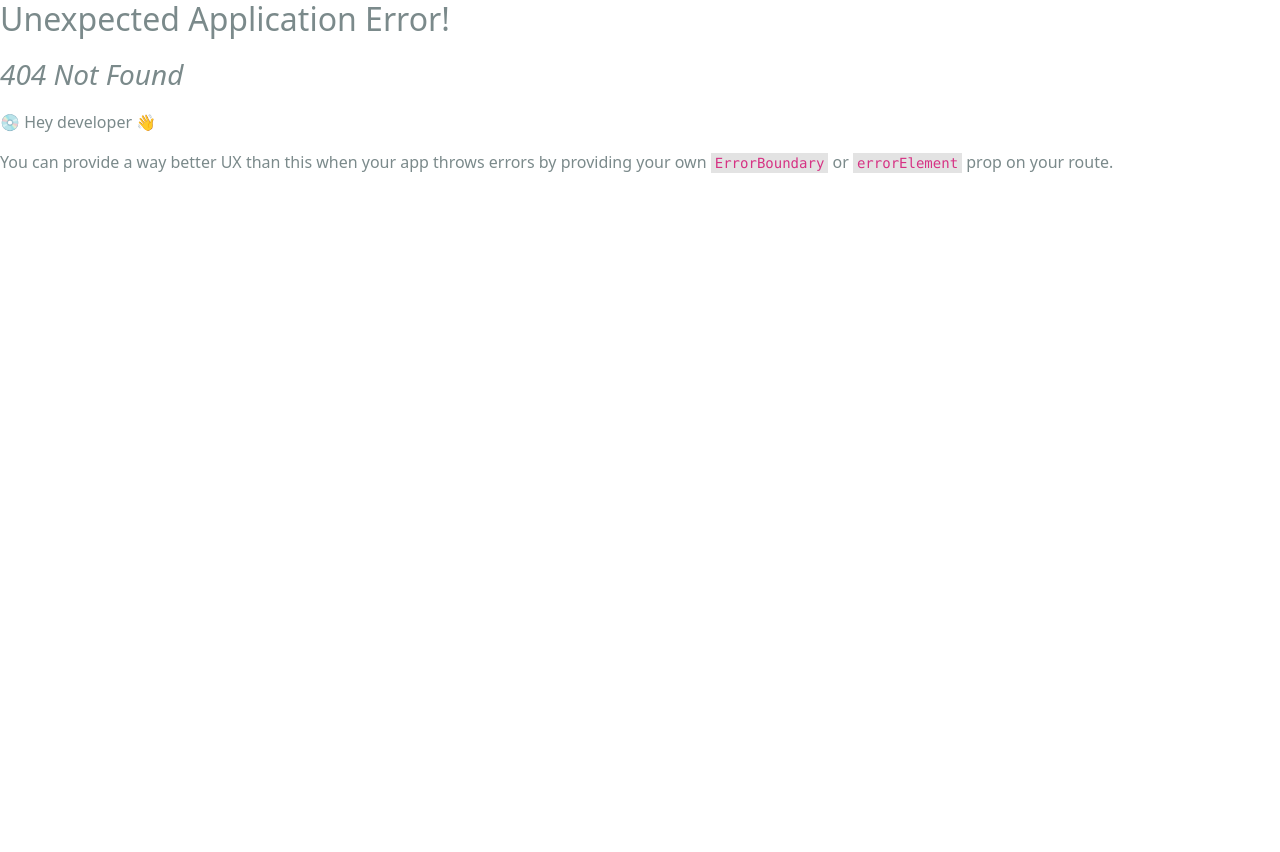
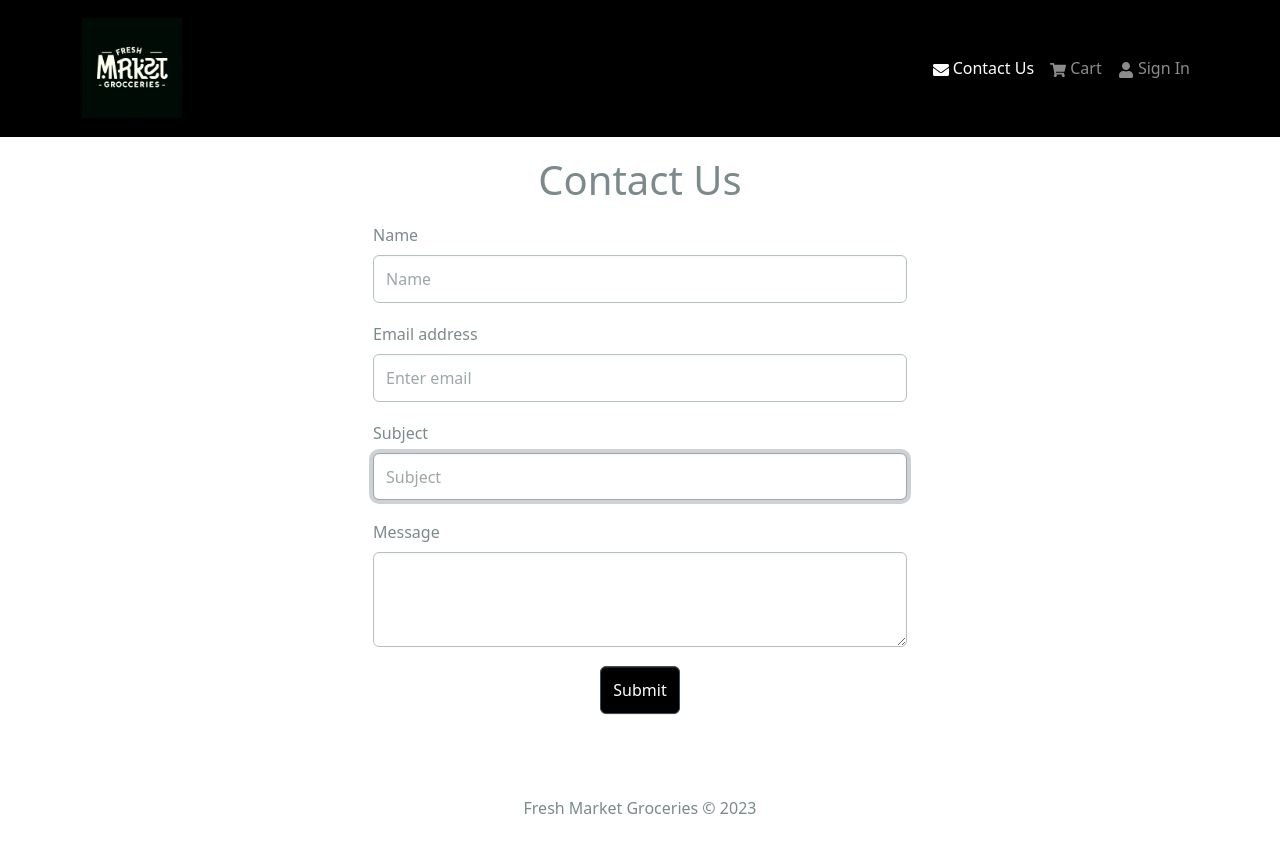
Before and after one commit to AmbitiousSam/Ecom_Store, a React (Create React App) app in the folder frontend/: page /contact in a window 1280 px wide. Before the commit this address had no page. Shown: the top 852 px of the page. Before the commit the page ends 800 px from the top, so only its background shows below. Built offline with nearby package versions, Linux system fonts and the light colour scheme.

Commit message:
contact page and profile page edits

```diff
--- a/frontend/src/components/Header.jsx
+++ b/frontend/src/components/Header.jsx
@@ -1,5 +1,10 @@
 import { Navbar, Nav, Container, NavDropdown, Badge } from "react-bootstrap";
-import { FaShoppingCart, FaUser } from "react-icons/fa";
+import {
+  FaShoppingCart,
+  FaUser,
+  FaRegListAlt,
+  FaEnvelope,
+} from "react-icons/fa";
 import { LinkContainer } from "react-router-bootstrap";
 import { useSelector, useDispatch } from "react-redux";
 import { useNavigate } from "react-router-dom";
@@ -26,6 +31,11 @@ const Header = () => {
     }
   };
 
+  const navLinkStyle = {
+    margin: "0 10px", // Adjust the horizontal margin as needed
+    padding: "0 5px", // Adjust the padding as needed
+  };
+
   return (
     <header>
       <Navbar
@@ -43,7 +53,7 @@ const Header = () => {
                 alt="ProShop"
                 className="bg-blend-lighten"
                 style={{
-                  maxWidth: "120px", // Sets the maximum width of the logo
+                  maxWidth: "100px", // Sets the maximum width of the logo
                   height: "auto", // Scales the height automatically to maintain the aspect ratio
                   display: "block", // Ensures the image does not inline with text
                   marginLeft: "auto", // Centers the logo by using with marginRight
@@ -55,6 +65,14 @@ const Header = () => {
           <Navbar.Toggle aria-controls="basic-navbar-nav" />
           <Navbar.Collapse id="basic-navbar-nav">
             <Nav className="ms-auto">
+              {/* Contact Us Link with Icon */}
+              <LinkContainer to="/contact">
+                <Nav.Link style={navLinkStyle}>
+                  <FaEnvelope /> Contact Us
+                </Nav.Link>
+              </LinkContainer>
+
+              {/* Cart Icon */}
               <LinkContainer to="/cart">
                 <Nav.Link>
                   <FaShoppingCart /> Cart
@@ -65,24 +83,33 @@ const Header = () => {
                   )}
                 </Nav.Link>
               </LinkContainer>
-              {userInfo ? (
-                <>
+
+              {/* Orders Icon */}
+              {/* {userInfo && (
                 <LinkContainer to="/myorders">
-                    <Nav.Link>My Orders</Nav.Link>
-                  </LinkContainer>
-                  <Nav.Link onClick={logoutHandler}> Logout</Nav.Link>
-                </>
-              ) : (
-                <LinkContainer to="/login">
                   <Nav.Link>
-                    <FaUser /> Sign In
+                    <FaRegListAlt /> My Orders
                   </Nav.Link>
                 </LinkContainer>
-              )}
+              )} */}
+
+              {/* Profile Dropdown */}
+              {userInfo ? (
+                <NavDropdown title={<FaUser />} id="user-menu">
+                  <LinkContainer to="/profile">
+                    <NavDropdown.Item>Profile</NavDropdown.Item>
+                  </LinkContainer>
+                  <LinkContainer to="/myorders">
+                    <NavDropdown.Item>My Orders</NavDropdown.Item>
+                  </LinkContainer>
+                  <NavDropdown.Item onClick={logoutHandler}>
+                    Logout
+                  </NavDropdown.Item>
 
                   {/* Admin Links */}
-              {userInfo && userInfo.isAdmin && (
-                <NavDropdown title="Dashboard" id="adminmenu">
+                  {userInfo.isAdmin && (
+                    <>
+                      <NavDropdown.Divider />
                       <LinkContainer to="/admin/productlist">
                         <NavDropdown.Item>Groceries</NavDropdown.Item>
                       </LinkContainer>
@@ -92,7 +119,15 @@ const Header = () => {
                       <LinkContainer to="/admin/userlist">
                         <NavDropdown.Item>Users</NavDropdown.Item>
                       </LinkContainer>
+                    </>
+                  )}
                 </NavDropdown>
+              ) : (
+                <LinkContainer to="/login">
+                  <Nav.Link>
+                    <FaUser /> Sign In
+                  </Nav.Link>
+                </LinkContainer>
               )}
             </Nav>
           </Navbar.Collapse>
--- a/frontend/src/components/Hero.jsx
+++ b/frontend/src/components/Hero.jsx
@@ -14,7 +14,7 @@ const Hero = () => {
         <Row className="align-items-center">
           <Col md={6} className="my-3">
             <div className="hero-content text-center">
-              <h1>Welcome to Our Store.</h1>
+              <h1>Welcome to Fresh Grocery Story.</h1>
               <p>
                 Discover the latest trends and find the perfect products for
                 you.
--- a/frontend/src/index.js
+++ b/frontend/src/index.js
@@ -26,8 +26,10 @@ import ProfileScreen from "./screens/ProfileScreen";
 import OrderListScreen from "./screens/admin/OrderListScreen";
 import ProductListScreen from "./screens/admin/ProductListScreen";
 import ProductEditScreen from "./screens/admin/ProductEditScreen";
+import UserProfileScreen from "./screens/UserProfileScreen";
 import UserListScreen from "./screens/admin/UserListScreen";
 import UserEditScreen from "./screens/admin/UserEditScreen";
+import ContactUsScreen from "./screens/ContactUsScreen";
 import store from "./store";
 import { Provider } from "react-redux";
 import { PayPalScriptProvider } from "@paypal/react-paypal-js";
@@ -47,12 +49,15 @@ const router = createBrowserRouter(
       <Route path="/cart" element={<CartScreen />} />
       <Route path="/login" element={<LoginScreen />} />
       <Route path="/register" element={<RegisterScreen />} />
+      <Route path="/contact" element={<ContactUsScreen />} />
+
       {/* Registered users */}
       <Route path="" element={<PrivateRoute />}>
         <Route path="/shipping" element={<ShippingScreen />} />
         <Route path="/placeorder" element={<PlaceOrderScreen />} />
         <Route path="/order/:id" element={<OrderScreen />} />
         <Route path="/myorders" element={<ProfileScreen />} />
+        <Route path="/profile" element={<UserProfileScreen />} />
       </Route>
       {/* Admin users */}
       <Route path="" element={<AdminRoute />}>
--- /dev/null
+++ b/frontend/src/screens/ContactUsScreen.jsx
@@ -0,0 +1,42 @@
+import React from "react";
+import { Form, Button } from "react-bootstrap";
+import FormContainer from "../components/FormContainer";
+
+const ContactUsScreen = () => {
+  return (
+    <>
+      <FormContainer>
+        <h1 className="text-center">Contact Us</h1>
+        <Form>
+          <Form.Group className="mb-3" controlId="contactform.ControlInput1">
+            <Form.Label>Name</Form.Label>
+            <Form.Control type="text" placeholder="Name" autoFocus />
+          </Form.Group>
+          <Form.Group className="mb-3" controlId="contactform.ControlInput2">
+            <Form.Label>Email address</Form.Label>
+            <Form.Control type="email" placeholder="Enter email" autoFocus />
+          </Form.Group>
+          <Form.Group className="mb-3" controlId="contactform.ControlInput3">
+            <Form.Label>Subject</Form.Label>
+            <Form.Control type="text" placeholder="Subject" autoFocus />
+          </Form.Group>
+          <Form.Group className="mb-3" controlId="contactform.ControlTextarea1">
+            <Form.Label>Message</Form.Label>
+            <Form.Control as="textarea" rows={3} />
+          </Form.Group>
+          <div className="text-center">
+            <Button
+              className="content-center btn-bg"
+              variant="primary"
+              type="submit"
+            >
+              Submit
+            </Button>
+          </div>
+        </Form>
+      </FormContainer>
+    </>
+  );
+};
+
+export default ContactUsScreen;
--- /dev/null
+++ b/frontend/src/screens/UserProfileScreen.jsx
@@ -0,0 +1,95 @@
+import React, { useState, useEffect } from 'react';
+import { useSelector } from 'react-redux';
+import { useNavigate } from 'react-router-dom';
+import { Form, Button, Row, Col, Alert, Modal } from 'react-bootstrap';
+import { useGetUserDetailsQuery, useProfileMutation } from '../slices/usersApiSlice';
+import { toast } from 'react-toastify';
+import Loader from '../components/Loader';
+import Message from '../components/Message';
+
+const UserProfileScreen = () => {
+  // State for form fields and modal
+  const [show, setShow] = useState(false);
+  const [name, setName] = useState('');
+  const [email, setEmail] = useState('');
+  const [password, setPassword] = useState('');
+  const [confirmPassword, setConfirmPassword] = useState('');
+
+  const navigate = useNavigate();
+  const { userInfo } = useSelector((state) => state.auth);
+
+  // Fetch the user's details
+  const { data: userDetails, isError, isLoading, error, refetch } = useGetUserDetailsQuery(userInfo?.id, {
+    skip: !userInfo?.id,
+  });
+
+  // Mutation for updating user details
+  const [updateProfile, { isSuccess, isError: isUpdateError, error: updateError }] = useProfileMutation();
+
+  useEffect(() => {
+    if (!userInfo) {
+      navigate('/login');
+    } else if (userDetails) {
+      setName(userDetails.name);
+      setEmail(userDetails.email);
+    }
+  }, [userInfo, userDetails, navigate]);
+
+  const handleClose = () => setShow(false);
+  const handleShow = () => setShow(true);
+
+  const submitHandler = async (e) => {
+    e.preventDefault();
+    if (password !== confirmPassword) {
+      toast.error('Passwords do not match');
+      return;
+    }
+    try {
+      await updateProfile({ id: userInfo.id, name, email, password }).unwrap();
+      toast.success('Profile Updated Successfully!');
+      handleClose();
+      refetch();
+    } catch (err) {
+      toast.error(updateError?.data?.message || 'Could not update profile.');
+    }
+  };
+
+  // Check if loading or error states are present
+  if (isLoading) return <Loader />;
+  if (isError) return <Message variant="danger">{error?.data?.message || error.message}</Message>;
+
+  return (
+    <>
+      <Row>
+        <Col md={9}>
+          <h2>User Profile</h2>
+          <p><strong>Name:</strong> {userDetails?.name}</p>
+          <p><strong>Email:</strong> {userDetails?.email}</p>
+          <Button variant="primary" onClick={handleShow}>Edit Profile</Button>
+        </Col>
+      </Row>
+
+      {/* Modal for editing user details */}
+      <Modal show={show} onHide={handleClose}>
+        <Modal.Header closeButton>
+          <Modal.Title>Edit Profile</Modal.Title>
+        </Modal.Header>
+        <Modal.Body>
+          <Form onSubmit={submitHandler}>
+            {/* Form fields for name, email, password, and confirmPassword */}
+          </Form>
+        </Modal.Body>
+        <Modal.Footer>
+          <Button variant="secondary" onClick={handleClose}>
+            Cancel
+          </Button>
+          <Button variant="primary" onClick={submitHandler}>
+            Save Changes
+          </Button>
+        </Modal.Footer>
+      </Modal>
+    </>
+  );
+};
+
+export default UserProfileScreen;
```
Lines whose indentation alone changed are shown as unchanged.
